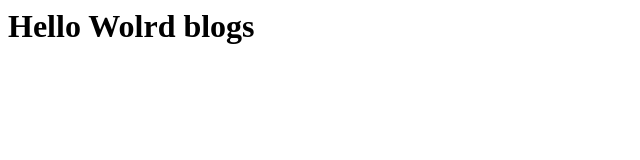
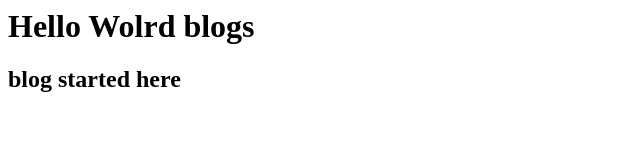
Before and after one commit to balaprasanna/balaprasanna.old, a plain HTML site: page blogs/index.html in a window 1280 px wide. Shown: the whole page, without its empty margins (0-640 px from the left). Drawn offline with Linux system fonts and the light colour scheme.

Commit message:
blog process intitatied

```diff
--- a/blogs/index.html
+++ b/blogs/index.html
@@ -1 +1,2 @@
 <h1>Hello Wolrd blogs</h1>
+<h2>blog started here</h2>
```
